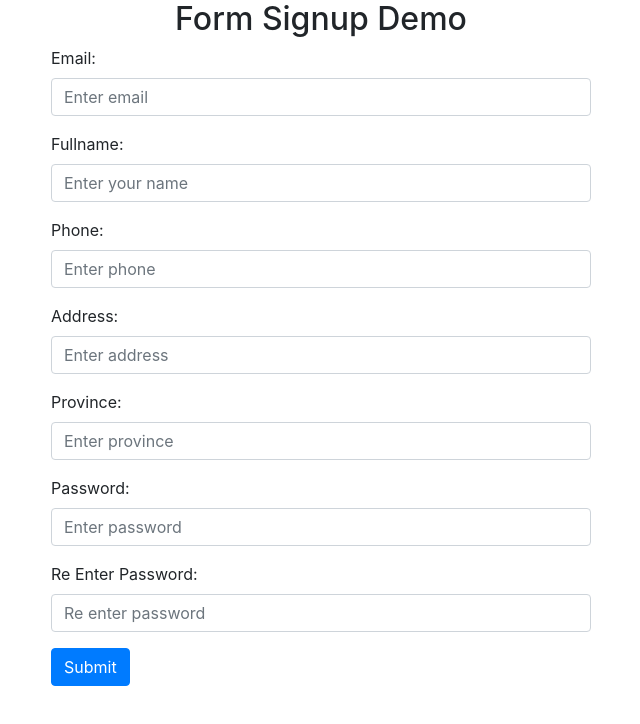
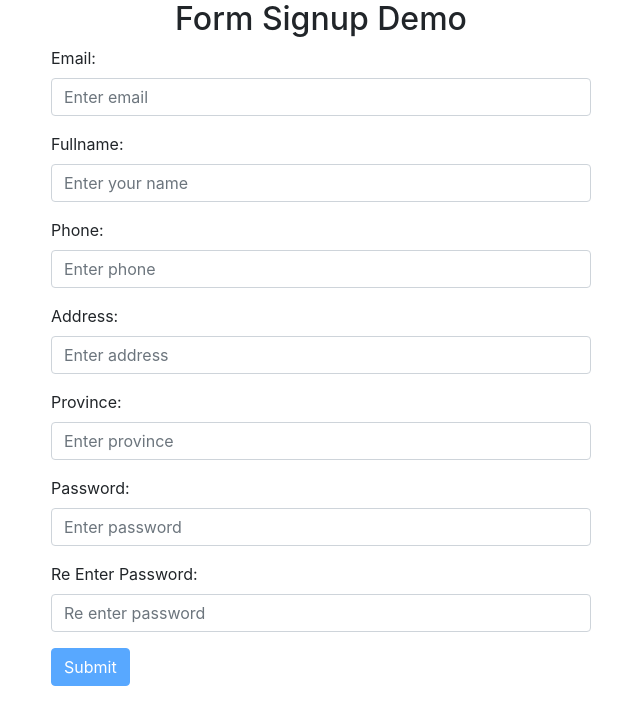
Before and after one commit to huongnguyen08/ng1503, an Angular app: page / in a window 1280 px wide. Shown: the top 724 px of the page, without its empty margins (319-959 px from the left). Built offline with nearby package versions, Linux system fonts and the light colour scheme.

Commit message:
disabled

```diff
--- a/src/app/signup/signup.component.html
+++ b/src/app/signup/signup.component.html
@@ -69,7 +69,10 @@
           </small>
         </div>
         <div class="form-group">
-          <button class="btn btn-primary">Submit</button>
+          <button
+          class="btn btn-primary"
+          [disabled]="formSignup.invalid"
+          >Submit</button>
         </div>
       </form>
     </div>
```
